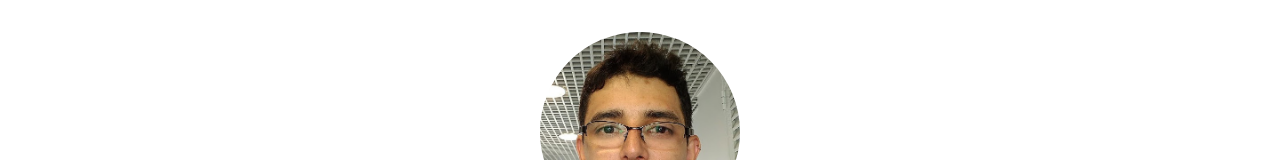
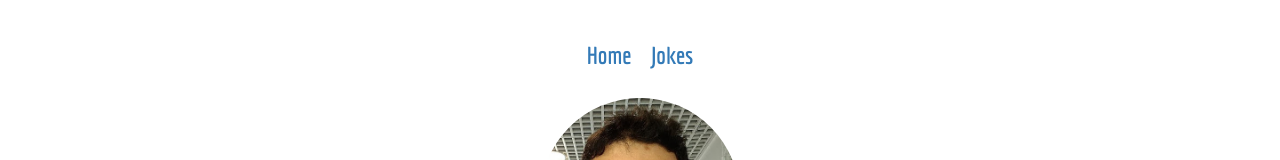
Before and after one commit to danieltex/react-bootcamp-portfolio, a React (Vite) app: page / in a window 1280 px wide. Shown: the top 160 px of the page. Built offline with nearby package versions, Linux system fonts and the light colour scheme.

Commit message:
Added Header

```diff
--- a/src/components/App.js
+++ b/src/components/App.js
@@ -2,6 +2,7 @@
 import Projects from './Projects';
 import SocialProfiles from './SocialProfiles';
 import Title from './Title';
+import Header from './Header';
 import profileImage from '../assets/profile.jpg';
 
 class App extends Component {
@@ -27,6 +28,7 @@
 
         return (
             <div>
+                <Header />
                 <img src={profileImage} alt='profile' className='profile-image' />
                 <h1>Hello!</h1>
                 <p>My name is Daniel Santos.</p>
--- /dev/null
+++ b/src/components/Header.js
@@ -0,0 +1,18 @@
+import React from 'react';
+import { Link } from 'react-router-dom';
+
+const Header = () => {
+    const style = {
+        display: 'inline-block',
+        margin: 10,
+        marginBottom: 30
+    };
+    return (
+        <div>
+            <h3 style={style}><Link to='/'>Home</Link></h3>
+            <h3 style={style}><Link to='/jokes'>Jokes</Link></h3>
+        </div>
+    );
+}
+
+export default Header;
--- a/src/components/Jokes.js
+++ b/src/components/Jokes.js
@@ -1,4 +1,5 @@
 import React, { Component } from 'react';
+import Header from './Header';
 
 const Joke = ({ joke: { setup, punchline } }) => (
     <p style={{ margin: 20 }}>{setup} <em>{punchline}</em></p>
@@ -6,24 +7,42 @@
 
 class Jokes extends Component {
     state = { joke: {}, jokes: [] };
+    controller = new AbortController();
 
     componentDidMount() {
-        fetch('https://official-joke-api.appspot.com/random_joke')
+        fetch('https://official-joke-api.appspot.com/random_joke', {
+            signal: this.controller.signal
+        })
             .then(res => res.json())
             .then(json => this.setState({ joke: json }))
-            .catch(err => alert(err.message));
+            .catch(err => {
+                if (err.name !== 'AbortError') {
+                 alert(err.message)
+                }
+            });
     }
 
     fetchJokes = () => {
-        fetch('https://official-joke-api.appspot.com/random_ten')
+        fetch('https://official-joke-api.appspot.com/random_ten', {
+            signal: this.controller.signal
+        })
             .then(res => res.json())
             .then(json => this.setState({ jokes: json }))
-            .catch(err => alert(err.message));
+            .catch(err => {
+                if (err.name !== 'AbortError') {
+                 alert(err.message)
+                }
+            });
+    }
+
+    componentWillUnmount() {
+        this.controller.abort();
     }
 
     render() {
         return (
             <div>
+                <Header />
                 <h2>Highlighted joke</h2>
                 <Joke joke={this.state.joke}></Joke>
                 <hr />
--- a/src/components/Title.js
+++ b/src/components/Title.js
@@ -27,8 +27,6 @@
     };
 
     componentWillUnmount() {
-        console.log('Title component will unmount');
-
         clearInterval(this.titleInterval);
         clearTimeout(this.timeout);
     }
```
